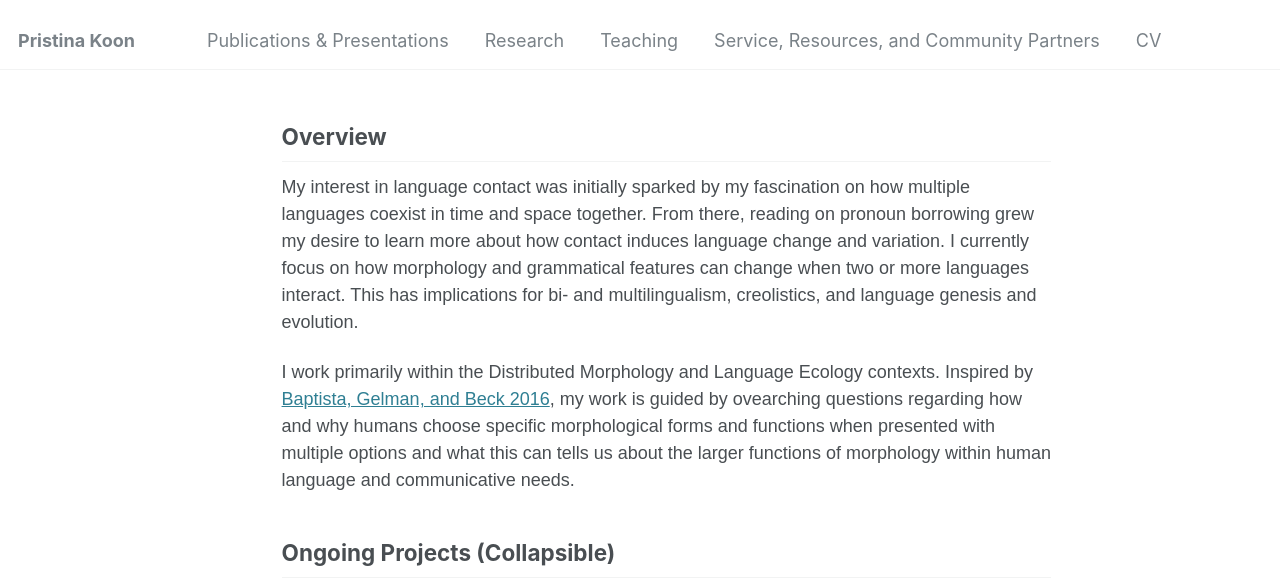
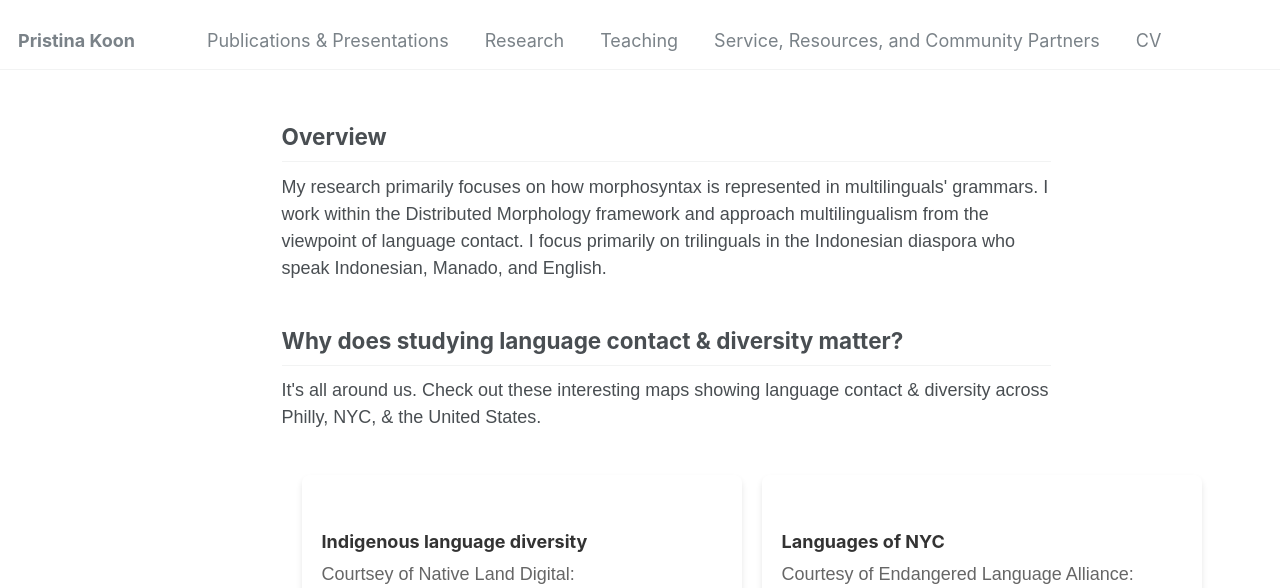
Before and after one commit to pristinakoon/pristinakoon.github.io, a Jekyll site: the page built from _pages/research.html, in a window 1280 px wide and 1400 px high. Shown: the top 588 px of the window. Built offline with Jekyll 4.4.1, drawn with Linux system fonts in a browser that asks for light colours; some of the changed text lies outside the part shown.

Commit message:
Update research.html

```diff
--- a/_pages/research.html
+++ b/_pages/research.html
@@ -9,68 +9,7 @@ author_profile: false
 
 <section>
   <h2>Overview</h2>
-  <p>My interest in language contact was initially sparked by my fascination on how multiple languages coexist in time and space together. From there, reading on pronoun borrowing grew my desire to learn more about how contact induces language change and variation. I currently focus on how morphology and grammatical features can change when two or more languages interact. This has implications for bi- and multilingualism, creolistics, and language genesis and evolution.</p>
-  <p>I work primarily within the Distributed Morphology and Language Ecology contexts. Inspired by <a href="https://journals.sagepub.com/doi/abs/10.1177/1367006914552459?journalCode=ijba"> Baptista, Gelman, and Beck 2016</a>, my work is guided by ovearching questions regarding how and why humans choose specific morphological forms and functions when presented with multiple options and what this can tells us about the larger functions of morphology within human language and communicative needs.</p>
-</section>
-
-<section>
-<meta name="viewport" content="width=device-width, initial-scale=1">
-<style>
-.collapsible {
-  font-family: Arial, sans-serif;
-  background-color: #003975;
-  color: white;
-  cursor: pointer;
-  padding: 18px;
-  width: 100%;
-  border: none;
-  text-align: left;
-  outline: none;
-  font-size: 15px;
-}
-
-.active, .collapsible:hover {
-  background-color: #003975;
-}
-
-.content {
-  padding: 0 18px;
-  display: none;
-  overflow: hidden;
-  background-color: #f1f1f1;
-}
-</style>
-</head>
-<body>
-
-<h2>Ongoing Projects (Collapsible)</h2>
-<button type="button" class="collapsible">Intra-Diaspora Contact in Philadelphia & NYC </button>
-<div class="content">
-  <p>More information coming soon!</p>
-</div>
-<button type="button" class="collapsible">Enclitic Pronouns & Identity-Indexing</button>
-<div class="content">
-  <p>More information coming soon!</p>
-</div>
-
-<script>
-var coll = document.getElementsByClassName("collapsible");
-var i;
-
-for (i = 0; i < coll.length; i++) {
-  coll[i].addEventListener("click", function() {
-    this.classList.toggle("active");
-    var content = this.nextElementSibling;
-    if (content.style.display === "block") {
-      content.style.display = "none";
-    } else {
-      content.style.display = "block";
-    }
-  });
-}
-</script>
-
-</body>
+  <p>My research primarily focuses on how morphosyntax is represented in multilinguals' grammars. I work within the Distributed Morphology framework and approach multilingualism from the viewpoint of language contact. I focus primarily on trilinguals in the Indonesian diaspora who speak Indonesian, Manado, and English.</p>
 </section>
 
 <section>
```
